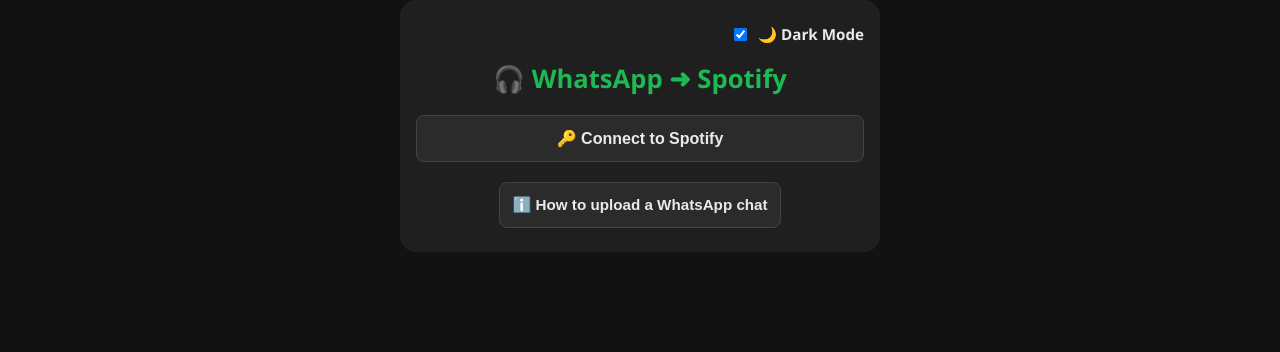
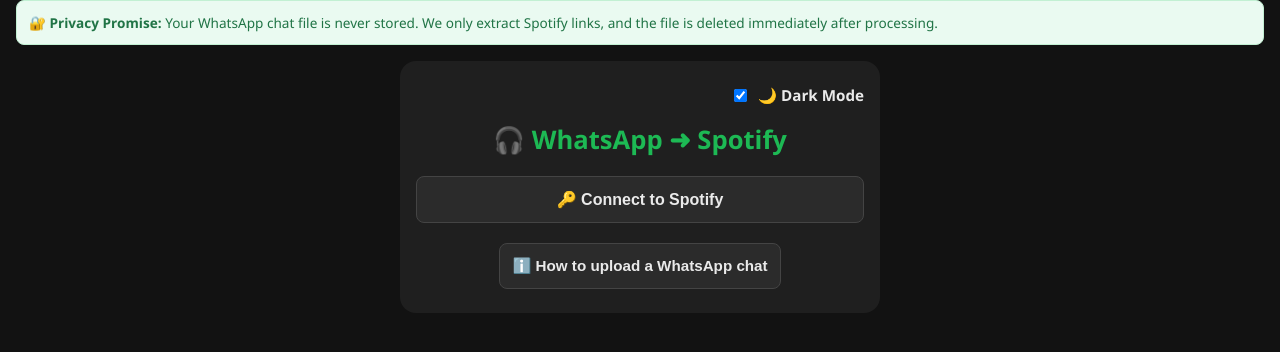
Before and after one commit to naddot/whatsapp-to-spotify, a Flask app: page / in a window 1280 px wide. Shown: the top 352 px of the page. Run offline with Flask 3, Linux system fonts and the light colour scheme; parts of the project's set-up code (start-up, migrations or seed data) failed here and were passed over.

Commit message:
shamless splash

```diff
--- a/templates/index.html
+++ b/templates/index.html
@@ -367,6 +367,9 @@
     </style>
 </head>
 <body class="dark-mode">
+    <div class="flash" style="background-color:#eafaf1; color:#207446; border-color:#c2f0d3; font-size:0.85rem;">
+        🔐 <strong>Privacy Promise:</strong> Your WhatsApp chat file is never stored. We only extract Spotify links, and the file is deleted immediately after processing.
+      </div>
     <div class="container">
         <div class="dark-toggle">
             <label>
```
